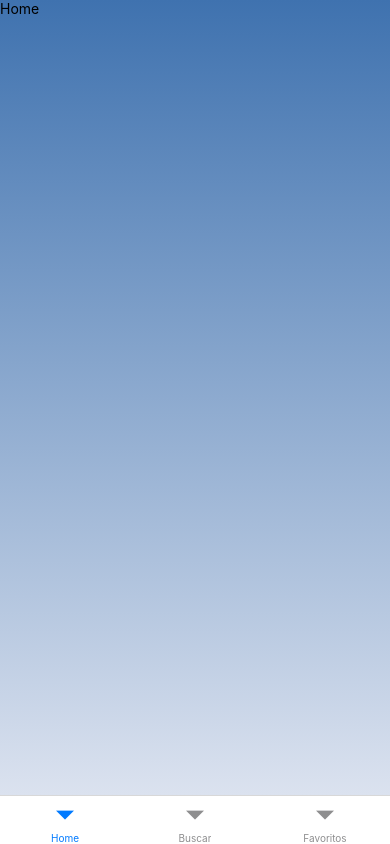
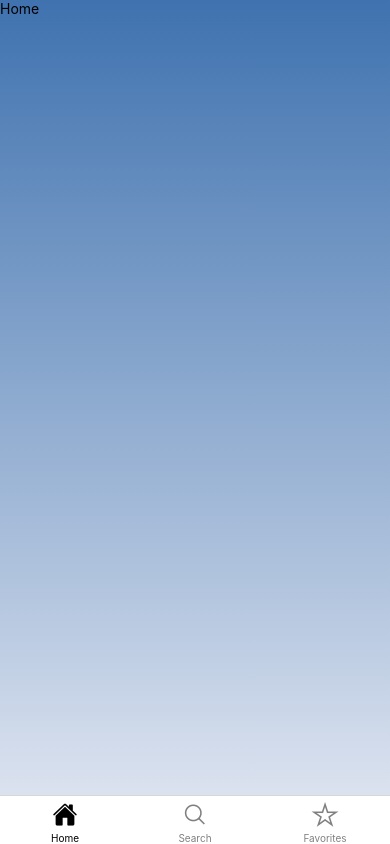
Before and after one commit to hardzork/weather-builders-app, a React Native app: screen / in a window 390 px wide. Built offline with nearby package versions, Linux system fonts and the light colour scheme.

Commit message:
adicionando icones nas abas

```diff
--- a/src/routes/index.tsx
+++ b/src/routes/index.tsx
@@ -2,6 +2,8 @@ import * as React from "react";
 import { View, Text } from "react-native";
 import { NavigationContainer } from "@react-navigation/native";
 import { createBottomTabNavigator } from "@react-navigation/bottom-tabs";
+import { Ionicons } from "@expo/vector-icons";
+
 import { Home } from "../screens/Home";
 import { Search } from "../screens/Search";
 import { Favorites } from "../screens/Favorites";
@@ -11,10 +13,28 @@ const Tab = createBottomTabNavigator();
 export function Routes() {
   return (
     <NavigationContainer>
-      <Tab.Navigator screenOptions={{ headerShown: false }}>
+      <Tab.Navigator
+        screenOptions={({ route }) => ({
+          headerShown: false,
+          tabBarIcon: ({ focused, color, size }) => {
+            let iconName: keyof typeof Ionicons.glyphMap =
+              "alert-circle-outline";
+            if (route.name === "Home") {
+              iconName = focused ? "home" : "home-outline";
+            } else if (route.name === "Search") {
+              iconName = focused ? "search" : "search-outline";
+            } else if (route.name === "Favorites") {
+              iconName = focused ? "md-star" : "md-star-outline";
+            }
+            return <Ionicons name={iconName} size={size} color={color} />;
+          },
+          tabBarActiveTintColor: "#000000",
+          tabBarInactiveTintColor: "gray",
+        })}
+      >
         <Tab.Screen name="Home" component={Home} />
-        <Tab.Screen name="Buscar" component={Search} />
-        <Tab.Screen name="Favoritos" component={Favorites} />
+        <Tab.Screen name="Search" component={Search} />
+        <Tab.Screen name="Favorites" component={Favorites} />
       </Tab.Navigator>
     </NavigationContainer>
   );
```
